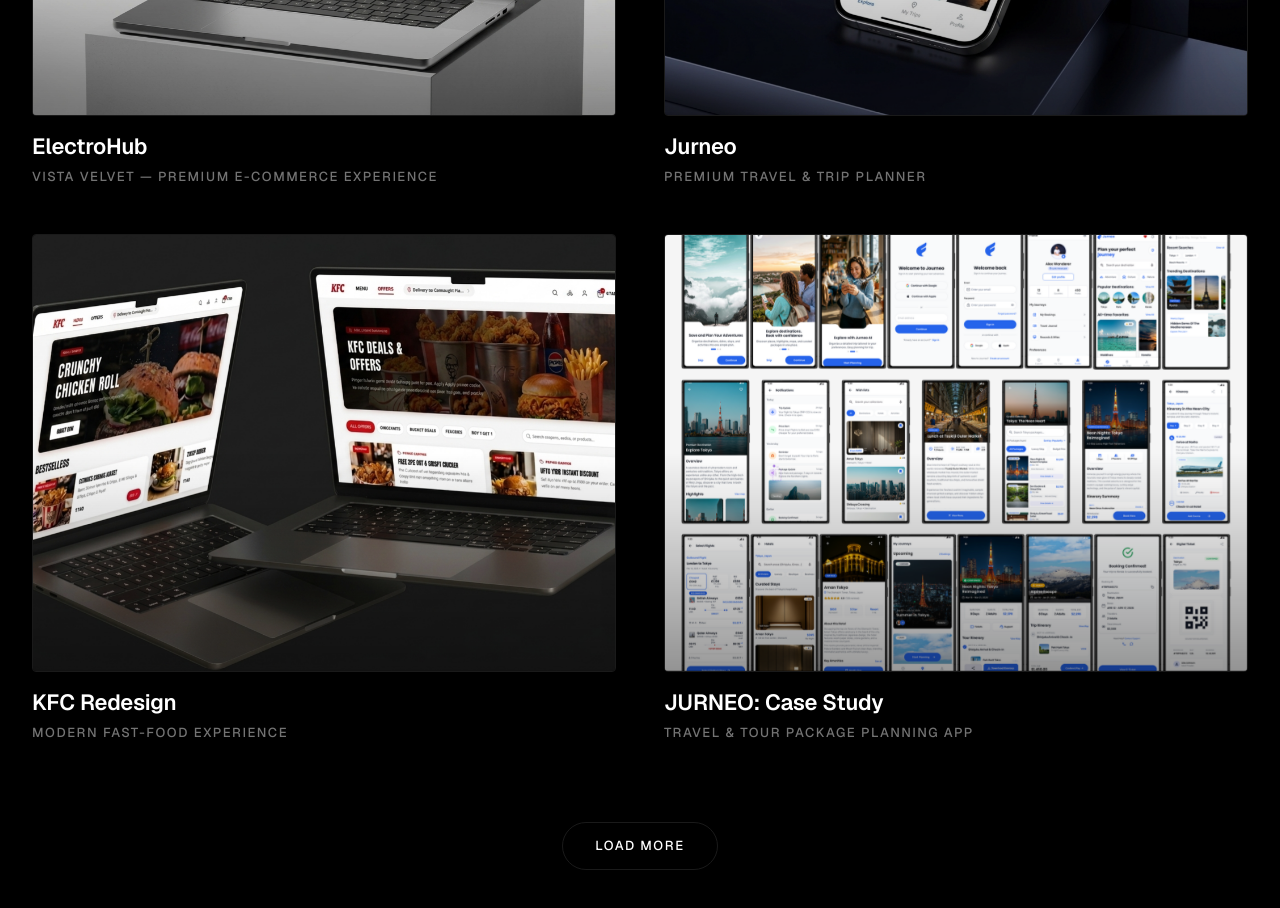
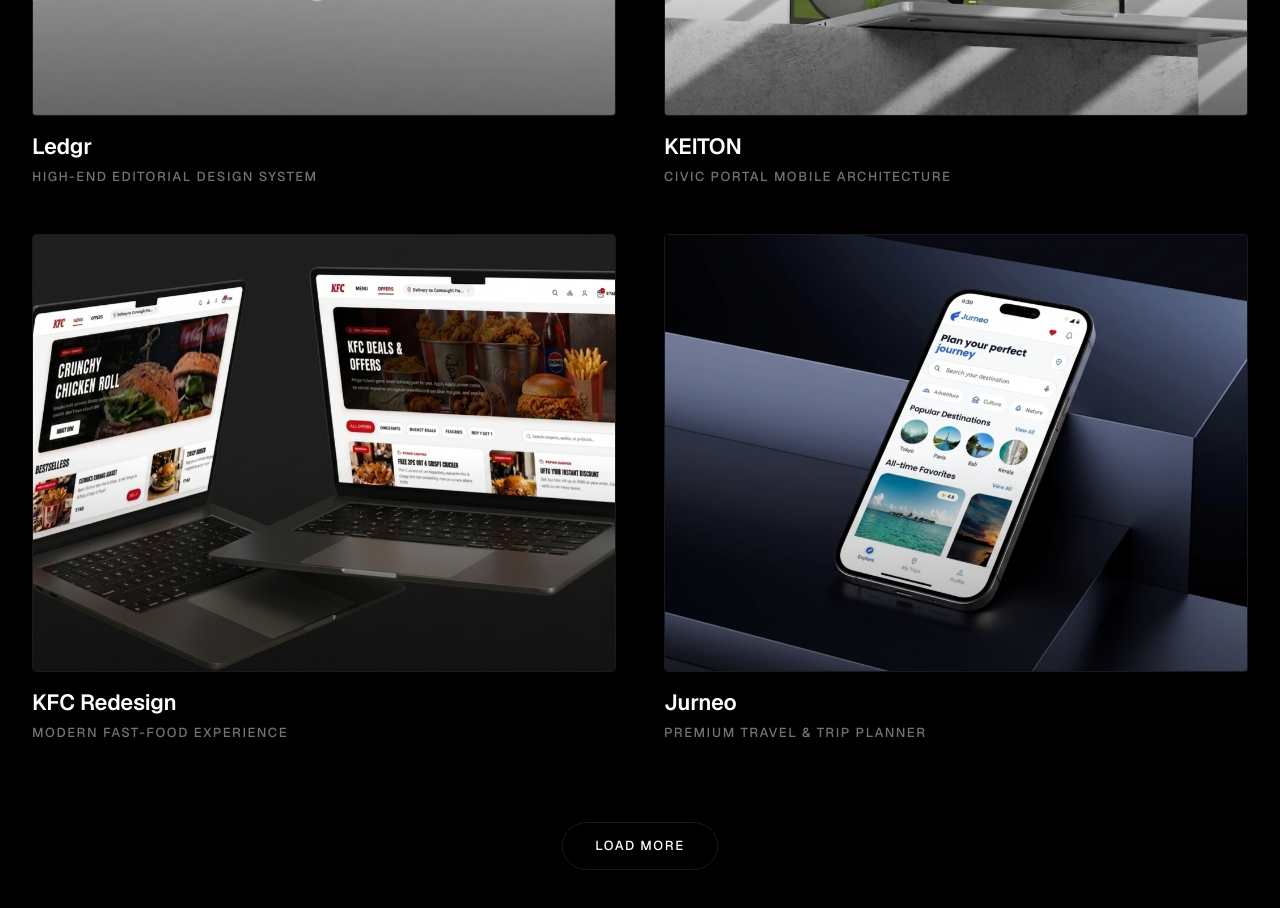
Before and after one commit to dipindasme-cloud/portfolio-dipindasm, a Next.js app: page / in a window 1280 px wide. Shown: the part 1120-2028 px from the top of the page. Built offline with nearby package versions, Linux system fonts and the light colour scheme.

Commit message:
refactor: update project image paths and page components

```diff
--- a/src/data/projects.ts
+++ b/src/data/projects.ts
@@ -21,23 +21,67 @@
 
 export const projects: Project[] = [
 {
-    id: "electrohub",
-    title: "ElectroHub",
-    subtitle: "Vista Velvet — Premium E-Commerce Experience",
-    href: "/project-details/electrohub",
-    imageSrc: "/projects/electrohub/electrohub.png",
-    imageAlt: "ElectroHub Luxury E-Commerce Interface Showcase",
-    Tools: "Figma",
-    category: "Web",
-    year: "2025",
-    overview: "ElectroHub is a premium e-commerce web platform engineered to elevate electronics retail into an immersive, clean, and content-driven digital experience. Moving away from data-dense, overwhelming grids, the interface utilizes generous whitespace, refined modern typography, and high-contrast lifestyle product frames to guide user attention naturally. Built with an intuitive icon-driven category navigation, curated trending highlights, and trust-focused brand segments, it presents a highly scannable, minimal, and accessible ecosystem optimized for seamless cross-device exploration.",
-    liveUrl: "https://www.figma.com/proto/qbJbrDvU0WiPwu5SULB2CH/ElectroHub_Website?node-id=1-549&t=3UdkZtL2SLUTw2Bc-1&scaling=contain&content-scaling=responsive&page-id=0%3A1",
+    id: "legdr",
+    title: "Ledgr",
+    subtitle: "High-End Editorial Design System",
+    href: "/project-details/legdr",
+    imageSrc: "/projects/ledgr/1.png",
+    imageAlt: "Ledgr Financial Analytics & Expense Management Dashboard",
+    Tools: "Aura Creative",
+    category: "Fintech & Web Application",
+    year: "2026",
+    overview: "Ledgr is a modern financial management dashboard engineered to simplify personal expense tracking and cash flow monitoring. The platform balances high-density data visualization with an effortless user experience—featuring a three-column desktop architecture, interactive multi-card carousels, responsive cash flow analytics, and quick-search global navigation (⌘K). Built with modular TypeScript components and utility-first styling, it provides a seamless, accessible interface for managing accounts, budgets, and real-time transaction histories.",
+    liveUrl: "https://ledgr-eta-nine.vercel.app/",
     secondaryImages: {
-      topBig: "/projects/electrohub/electrohub (1).png",
-      bottomBig: "/projects/electrohub/electrohub (2).png",
+      topBig: "/projects/ledgr/2 (1).png",
 
+      bottomBig: "/projects/ledgr/2 (2).png",
     },
   },
+
+  {
+    id: "keiton",
+    title: "KEITON",
+    subtitle: "Civic Portal Mobile Architecture",
+    href: "/project-details/keiton",
+    imageSrc: "/projects/keiton/keiton.png",
+    imageAlt: "Keiton Premium Footwear E-Commerce Homepage Showcase",
+    Tools: "Civic Initiative Redesign",
+    category: "E-Commerce Website",
+    year: "2026",
+    overview: "Keiton is a premium, high-performance footwear e-commerce platform designed to optimize retail conversion through clean grid visual architectures and structured content hierarchies. The application balances editorial design with commercial utility—featuring a bold widescreen lifestyle hero showcase, highly scannable collection entry blocks, micro-interaction-driven product displays with badge callouts, and multi-tier rating columns to cultivate immediate consumer trust. Engineered with semantic HTML and utility-first responsiveness, it delivers an aesthetic, smooth browsing environment optimized for digital shoe discovery.",
+    liveUrl: "https://store-e-commerce-xi.vercel.app/",
+    secondaryImages: {
+      topBig: "/projects/keiton/gallery (1).png",
+
+      bottomBig: "/projects/keiton/gallery (2).png",
+    },
+  },
+
+
+
+
+
+  {
+    id: "kfc-redesign",
+    title: "KFC Redesign",
+    subtitle: "Modern Fast-Food Experience",
+    href: "/project-details/kfc-redesign",
+    imageSrc: "/projects/kfc-redesign/KFC Hero.png",
+    imageAlt: "KFC brand identity and digital interface design",
+    Tools: "VS Code, Claude AI",
+    category: "Web",
+    year: "2026",
+    overview: "This project presents a comprehensive UX/UI redesign of the KFC digital ordering platform, engineered to transform a standard fast-food menu into a modern, high-conversion web application. By eliminating cluttered decision matrices, the interface introduces a streamlined navigation flow—featuring dedicated tabs for localized deals, an intuitive side-by-side menu layout, a friction-free secure checkout, and a highly visual live order tracker. The system emphasizes high-impact food imagery, bold brand typography, and structured layout component blocks to minimize user drop-off and maximize average order value.",
+    liveUrl: "https://kfc-redesign-rho.vercel.app/",
+    secondaryImages: {
+      topBig: "/projects/kfc-redesign/kfc (1).png",
+      middleLeft: "/projects/kfc-redesign/kfc (2).png",
+      middleRight: "/projects/kfc-redesign/kfc (3).png",
+      bottomBig: "/projects/kfc-redesign/kfc (4).png",
+    },
+  },
+
     {
     id: "jurneo",
     title: "Jurneo",
@@ -57,77 +101,44 @@
       bottomBig: "/projects/jurneo/gallery (2).png",
     },
   },
+
     {
-    id: "kfc-redesign",
-    title: "KFC Redesign",
-    subtitle: "Modern Fast-Food Experience",
-    href: "/project-details/kfc-redesign",
-    imageSrc: "/projects/kfc-redesign/KFC Hero.png",
-    imageAlt: "KFC brand identity and digital interface design",
-    Tools: "VS Code, Claude AI",
+    id: "electrohub",
+    title: "ElectroHub",
+    subtitle: "Vista Velvet — Premium E-Commerce Experience",
+    href: "/project-details/electrohub",
+    imageSrc: "/projects/electrohub/electrohub.png",
+    imageAlt: "ElectroHub Luxury E-Commerce Interface Showcase",
+    Tools: "Figma",
     category: "Web",
-    year: "2026",
-    overview: "This project presents a comprehensive UX/UI redesign of the KFC digital ordering platform, engineered to transform a standard fast-food menu into a modern, high-conversion web application. By eliminating cluttered decision matrices, the interface introduces a streamlined navigation flow—featuring dedicated tabs for localized deals, an intuitive side-by-side menu layout, a friction-free secure checkout, and a highly visual live order tracker. The system emphasizes high-impact food imagery, bold brand typography, and structured layout component blocks to minimize user drop-off and maximize average order value.",
-    liveUrl: "https://kfc-redesign-rho.vercel.app/",
+    year: "2025",
+    overview: "ElectroHub is a premium e-commerce web platform engineered to elevate electronics retail into an immersive, clean, and content-driven digital experience. Moving away from data-dense, overwhelming grids, the interface utilizes generous whitespace, refined modern typography, and high-contrast lifestyle product frames to guide user attention naturally. Built with an intuitive icon-driven category navigation, curated trending highlights, and trust-focused brand segments, it presents a highly scannable, minimal, and accessible ecosystem optimized for seamless cross-device exploration.",
+    liveUrl: "https://www.figma.com/proto/qbJbrDvU0WiPwu5SULB2CH/ElectroHub_Website?node-id=1-549&t=3UdkZtL2SLUTw2Bc-1&scaling=contain&content-scaling=responsive&page-id=0%3A1",
     secondaryImages: {
-      topBig: "/projects/kfc-redesign/kfc (1).png",
-      middleLeft: "/projects/kfc-redesign/kfc (2).png",
-      middleRight: "/projects/kfc-redesign/kfc (3).png",
-      bottomBig: "/projects/kfc-redesign/kfc (4).png",
+      topBig: "/projects/electrohub/electrohub (1).png",
+      bottomBig: "/projects/electrohub/electrohub (2).png",
+
     },
 },
+
   {
-    id: "jurneo",
-  title: "JURNEO: Case Study",
-  subtitle: "Travel & Tour Package Planning App",
-  href: "/project-details/jurneo",
-  imageSrc: "/projects/casestudy/hero.png",
-  imageAlt: "Jurneo Mobile App Case Study Showcase",
-  Tools: "Figma, Auto Layout, Stitch, AI-Tools",
-  category: "UI/UX Case Study",
+    id: "aurospace",
+  title: "AUROSPACE",
+  subtitle: "Luxury Real Estate & Long-Term Rental Platform",
+  href: "/project-details/aurospace",
+  imageSrc: "/projects/aurospace/aurospace.png",
+  imageAlt: "AuroSpace Luxury Real Estate Landing Page Showcase",
+  Tools: "Real Estate & Asset Management UI",
+  category: "Web Application",
   year: "2026",
-  overview: "Jurneo is a mobile-first travel and tour package discovery application designed to solve choice paralysis and hidden booking friction in the travel industry. Built around modular component systems and strict Auto Layout principles, the project features a streamlined homepage visual hierarchy, simplified itinerary breakdowns, transparent pricing structures, and an intuitive step-by-step checkout flow optimized for mobile viewports.",
+  overview: "AuroSpace is an ultra-premium, long-term residential rental platform engineered to streamline high-end property discovery across premier metro locations. Built with clean visual hierarchy, low-friction navigation, and curated asset cards, the platform bridges deep real estate intelligence with high-conversion UI/UX. The web architecture features a location-and-budget-driven hero search engine, social proof metrics, a structured 4-step onboarding journey, interactive filter controls, and dynamic listing displays tailored for high-net-worth individuals, expats, and luxury tenants.",
   liveUrl: "https://house-rent-sandy.vercel.app/",
   secondaryImages: {
-    topBig: "/projects/casestudy/1 (1).png",
-
-    bottomBig: "/projects/casestudy/1 (2).png",
+    topBig: "/projects/aurospace/gallery (1).png",
+    bottomBig: "/projects/aurospace/gallery (2).png",
     },
   },
-  {
-    id: "keiton",
-    title: "KEITON",
-    subtitle: "Civic Portal Mobile Architecture",
-    href: "/project-details/keiton",
-    imageSrc: "/projects/keiton/keiton.png",
-    imageAlt: "Keiton Premium Footwear E-Commerce Homepage Showcase",
-    Tools: "Civic Initiative Redesign",
-    category: "E-Commerce Website",
-    year: "2026",
-    overview: "Keiton is a premium, high-performance footwear e-commerce platform designed to optimize retail conversion through clean grid visual architectures and structured content hierarchies. The application balances editorial design with commercial utility—featuring a bold widescreen lifestyle hero showcase, highly scannable collection entry blocks, micro-interaction-driven product displays with badge callouts, and multi-tier rating columns to cultivate immediate consumer trust. Engineered with semantic HTML and utility-first responsiveness, it delivers an aesthetic, smooth browsing environment optimized for digital shoe discovery.",
-    liveUrl: "https://store-e-commerce-xi.vercel.app/",
-    secondaryImages: {
-      topBig: "/projects/keiton/gallery (1).png",
 
-      bottomBig: "/projects/keiton/gallery (2).png",
-    },
-  },
-  {
-    id: "legdr",
-    title: "Ledgr",
-    subtitle: "High-End Editorial Design System",
-    href: "/project-details/legdr",
-    imageSrc: "/projects/ledgr/1.png",
-    imageAlt: "Ledgr Financial Analytics & Expense Management Dashboard",
-    Tools: "Aura Creative",
-    category: "Fintech & Web Application",
-    year: "2026",
-    overview: "Ledgr is a modern financial management dashboard engineered to simplify personal expense tracking and cash flow monitoring. The platform balances high-density data visualization with an effortless user experience—featuring a three-column desktop architecture, interactive multi-card carousels, responsive cash flow analytics, and quick-search global navigation (⌘K). Built with modular TypeScript components and utility-first styling, it provides a seamless, accessible interface for managing accounts, budgets, and real-time transaction histories.",
-    liveUrl: "https://ledgr-eta-nine.vercel.app/",
-    secondaryImages: {
-      topBig: "/projects/ledgr/2 (1).png",
 
-      bottomBig: "/projects/ledgr/2 (2).png",
-    },
-  },
+
 ];
```
Lines whose indentation alone changed are shown as unchanged.
